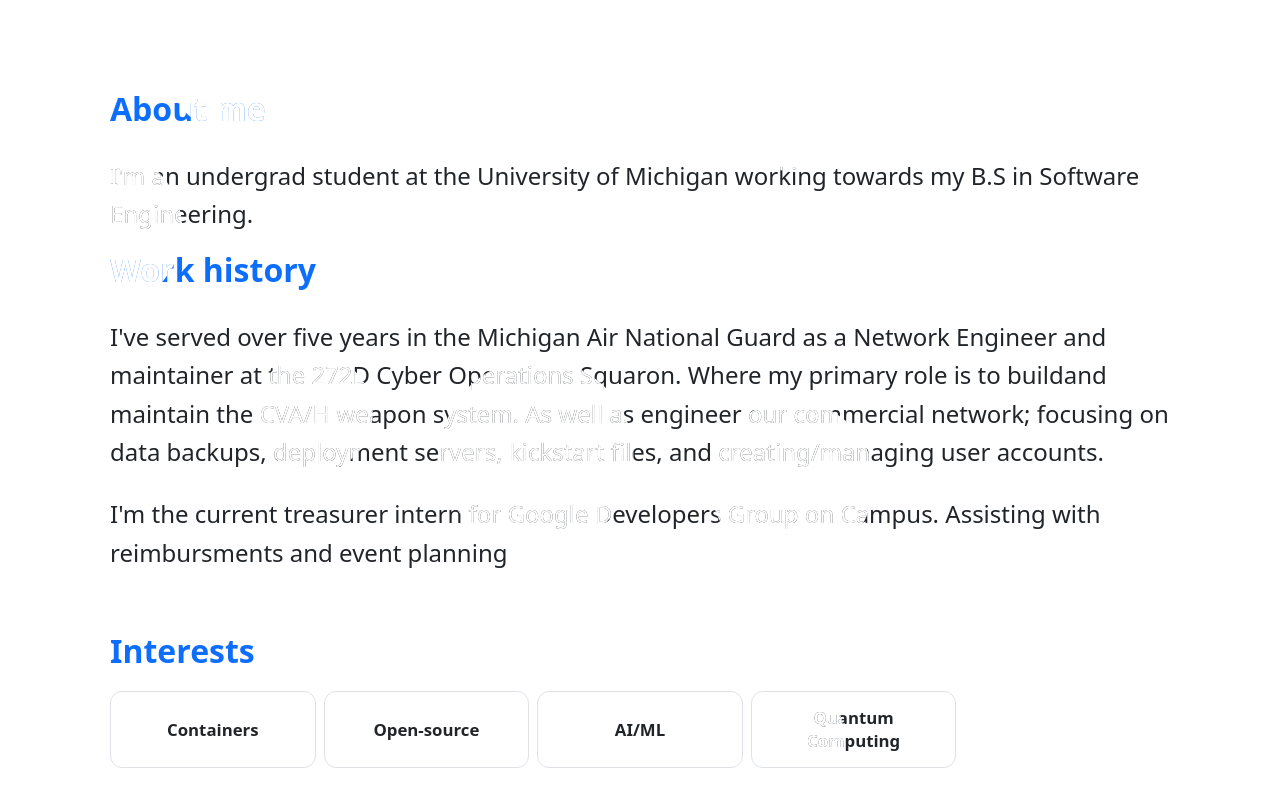
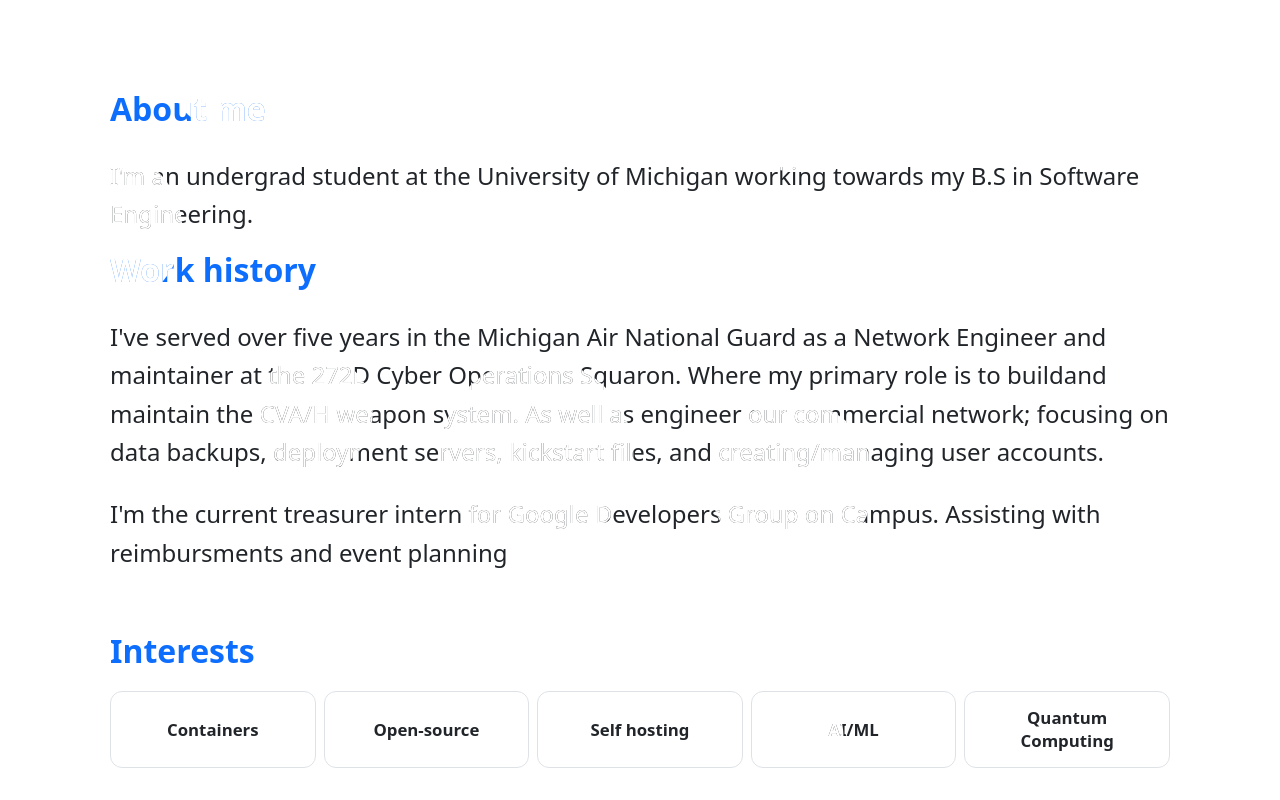
Before and after one commit to Aaron4554/web-portfolio, a React (Vite) app in the folder frontend/: page / in a window 1280 px wide. Shown: the part 776-1576 px from the top of the page. Built offline with nearby package versions, Linux system fonts and the light colour scheme.

Commit message:
Add an interest

```diff
--- a/frontend/src/components/Interests.tsx
+++ b/frontend/src/components/Interests.tsx
@@ -2,7 +2,7 @@ import { useRef, type PointerEvent } from "react";
 import Ink from "./Ink";
 import "./Interests.css";
 
-const INTERESTS = ["Containers", "Open-source", "AI/ML", "Quantum Computing"];
+const INTERESTS = ["Containers", "Open-source", "Self hosting", "AI/ML", "Quantum Computing"];
 
 const PUSH_PX = 18; // how far the closest neighbors move
 const REACH = 2.2; // how far the push reaches, in tile widths
```
